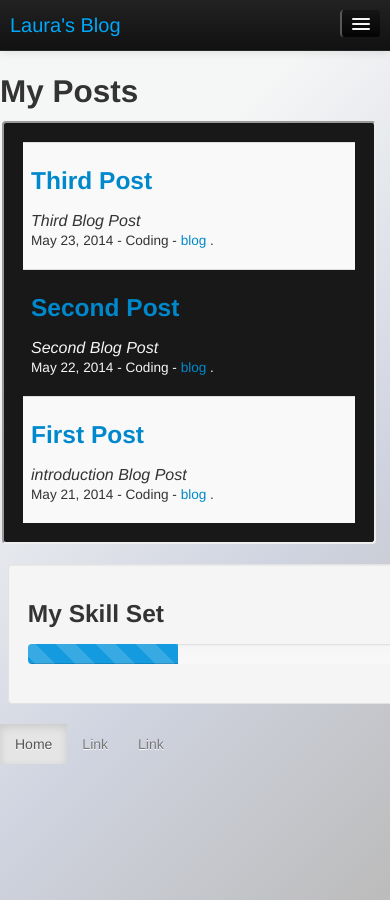
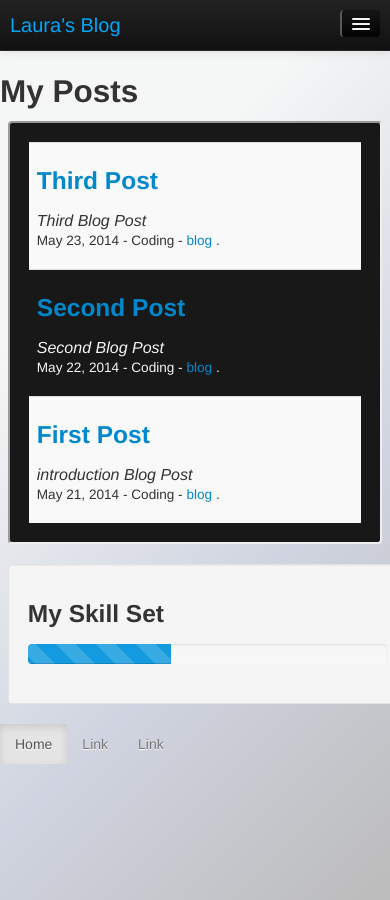
Before and after one commit to LauraR6561/Laurar6561.github.io, a Jekyll site: the page built from index.html, in a window 390 px wide. Built offline with Jekyll 4.4.1, drawn with Linux system fonts in a browser that asks for light colours; Markdown is read by kramdown in place of the engine named in the settings.

Commit message:
css change

```diff
--- a/css/template.css
+++ b/css/template.css
@@ -52,10 +52,10 @@ body{
 @media (max-width: 767px){
     #content > .table{
         width:96%;
-        margin-left:2px;
+        margin-left:2%;
     }
     .skills{
-        width:96%;
+        width:92%;
         float:none;
         margin-left:2%;
     }
```
